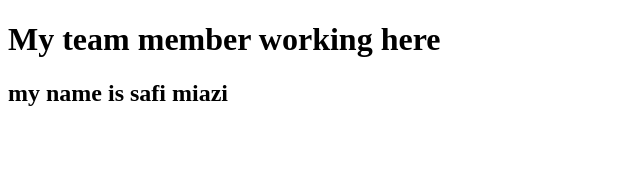
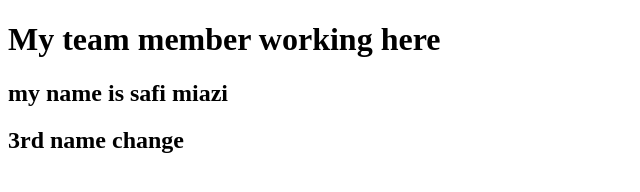
Before and after one commit to Mdforidulislam/My-Team-work, a plain HTML site: page index.html in a window 1280 px wide. Shown: the whole page, without its empty margins (0-640 px from the left). Drawn offline with Linux system fonts and the light colour scheme.

Commit message:
3rd commi

```diff
--- a/index.html
+++ b/index.html
@@ -8,5 +8,6 @@
 <body>
     <h1>My team member working here </h1>
     <h2>my name is safi miazi</h2>
+    <h2>3rd name change</h2>
 </body>
 </html>
```
